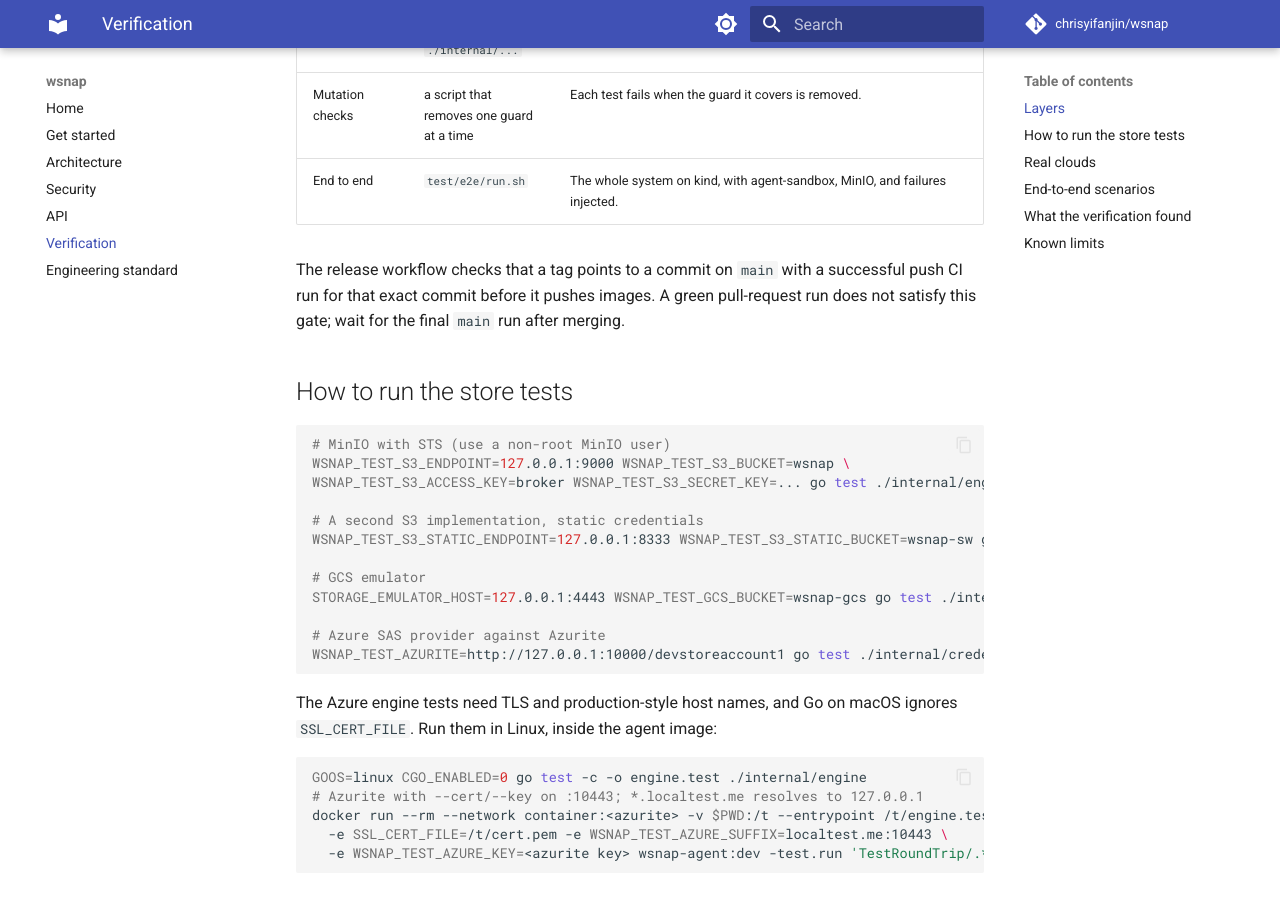
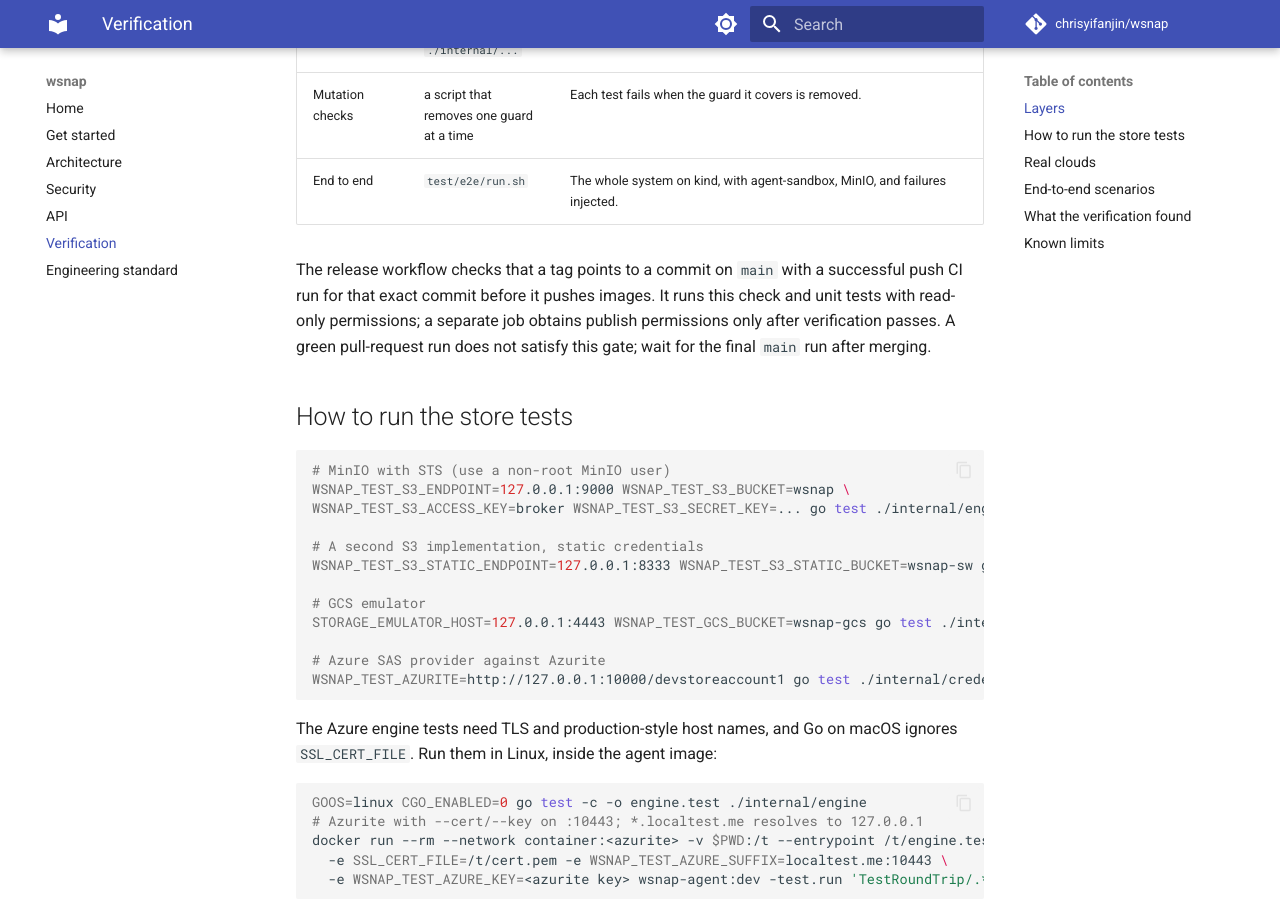
Before and after one commit to chrisyifanjin/wsnap, an MkDocs documentation site: the page built from docs/verification.md, in a window 1280 px wide and 900 px high, scrolled down 879 px. Built offline with MkDocs 1.6.1 and Material for MkDocs 9.7.7, drawn with Linux system fonts in a browser that asks for light colours; comment, search, counter and statistics services are not loaded.

Commit message:
Isolate release verification from publish credentials

```diff
--- a/docs/verification.md
+++ b/docs/verification.md
@@ -19,9 +19,10 @@ tests found.
 | End to end | `test/e2e/run.sh` | The whole system on kind, with agent-sandbox, MinIO, and failures injected. |
 
 The release workflow checks that a tag points to a commit on `main` with a
-successful push CI run for that exact commit before it pushes images. A green
-pull-request run does not satisfy this gate; wait for the final `main` run
-after merging.
+successful push CI run for that exact commit before it pushes images. It runs
+this check and unit tests with read-only permissions; a separate job obtains
+publish permissions only after verification passes. A green pull-request run
+does not satisfy this gate; wait for the final `main` run after merging.
 
 ## How to run the store tests
 
```
Also changed, not shown: 1 other file.
